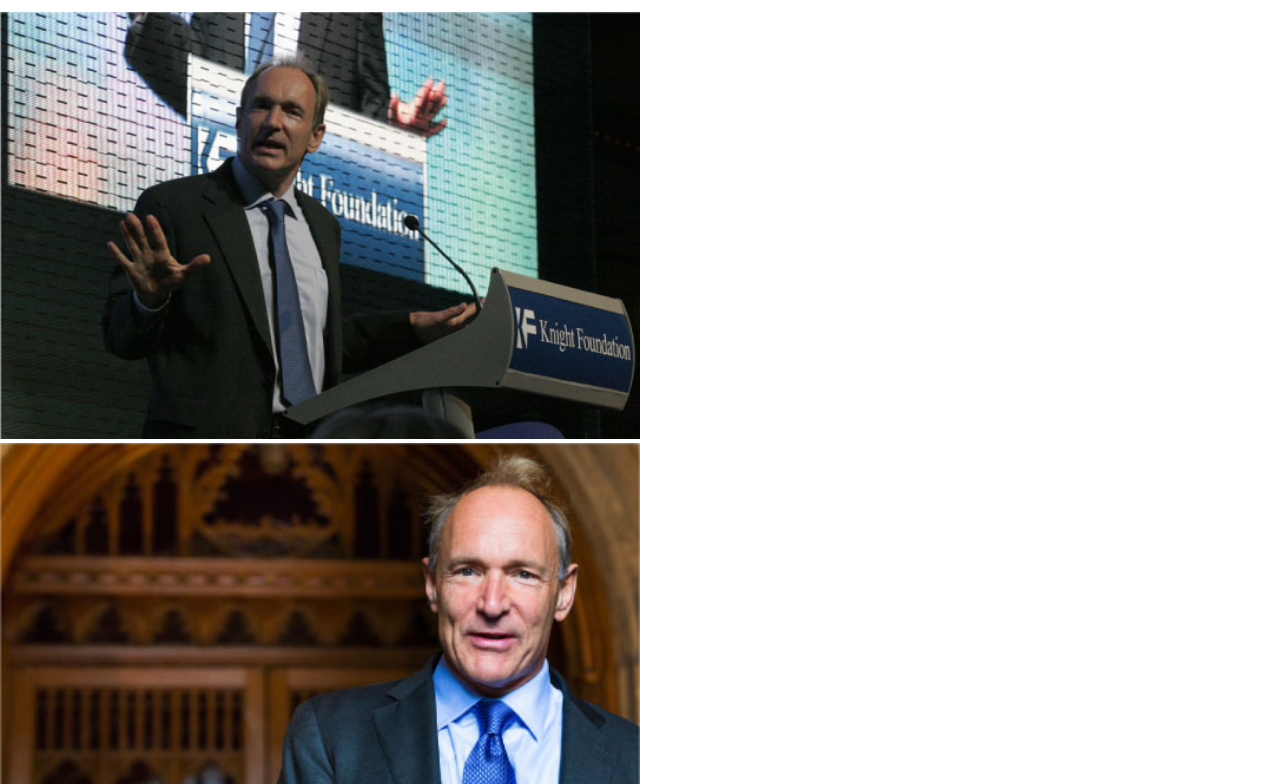
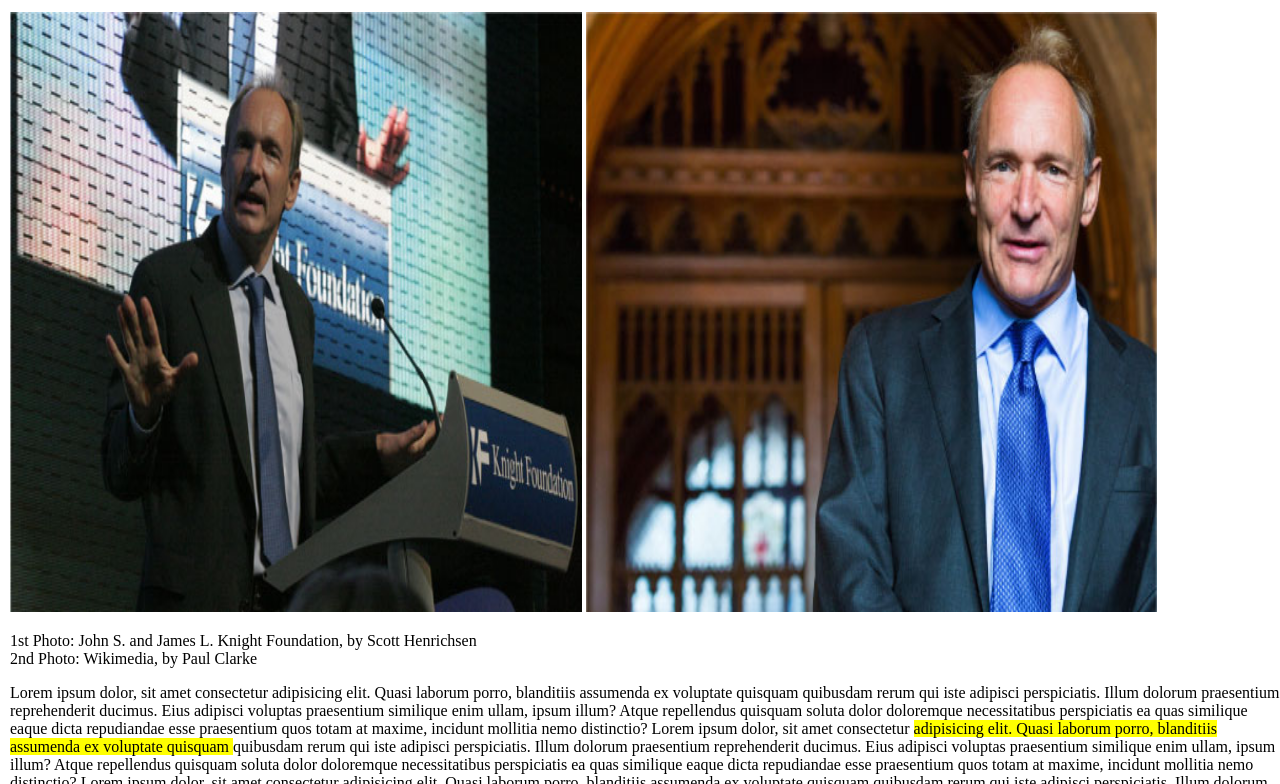
Before and after one commit to GabriPini/html-css-booleaner, a plain HTML site: page index.html in a window 1280 px wide. Shown: the part 299-1083 px from the top of the page. Drawn offline with Linux system fonts and the light colour scheme.

Commit message:
fix style.css

```diff
--- a/css/style.css
+++ b/css/style.css
@@ -1,6 +1,5 @@
 body{
     margin: 0;
-    padding: 0px;
 }
 /* sfondo header */
 #site_header{
@@ -20,8 +19,7 @@ body{
 /* titolo */
 
 main{
-    margin:0px;
-    padding: 0px;
+    margin-left: 10px;
 }
 h1{
 
@@ -51,13 +49,9 @@ a{
 }
 
 /* foto tim */
-
-
 .tim{
-     width:50%;
-     margin:0px;
-     padding: 0px;
-
+    height: 600px;
+    width: 45%;
 }
 
 ul{
```
